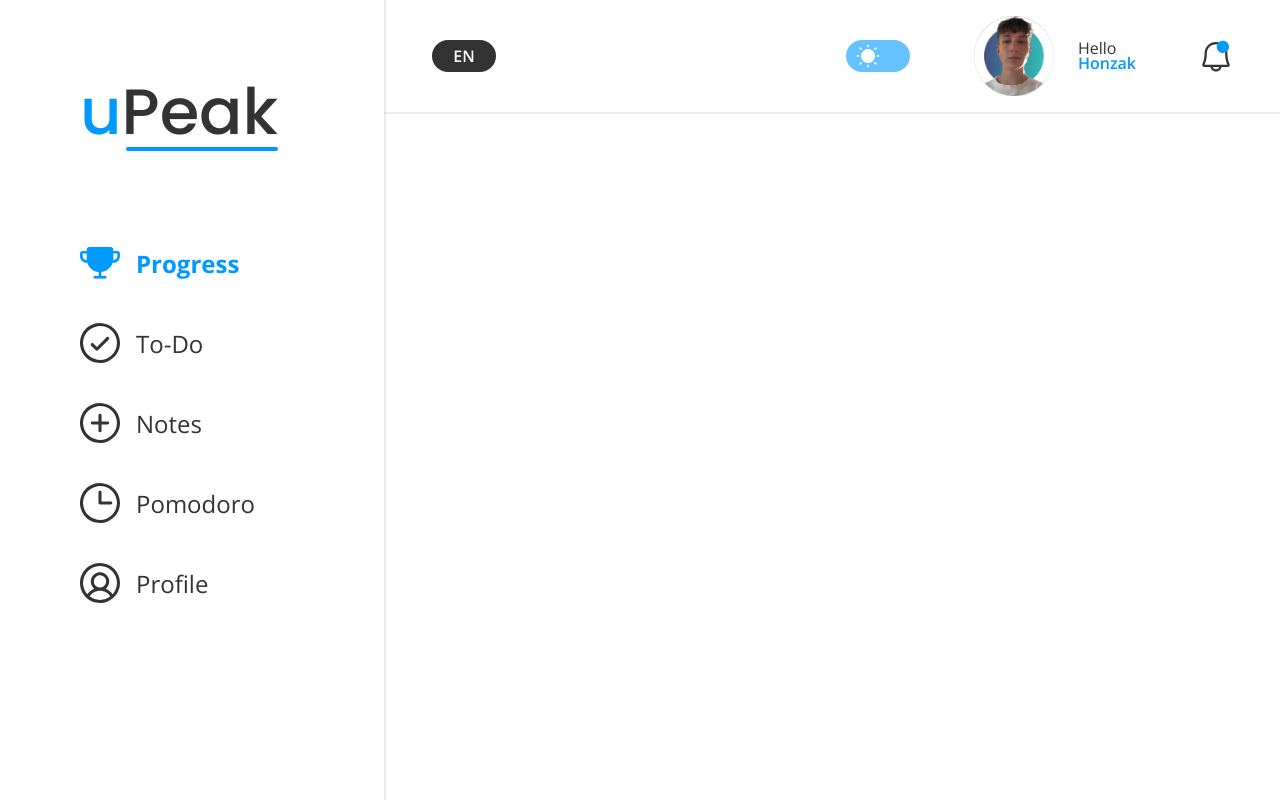
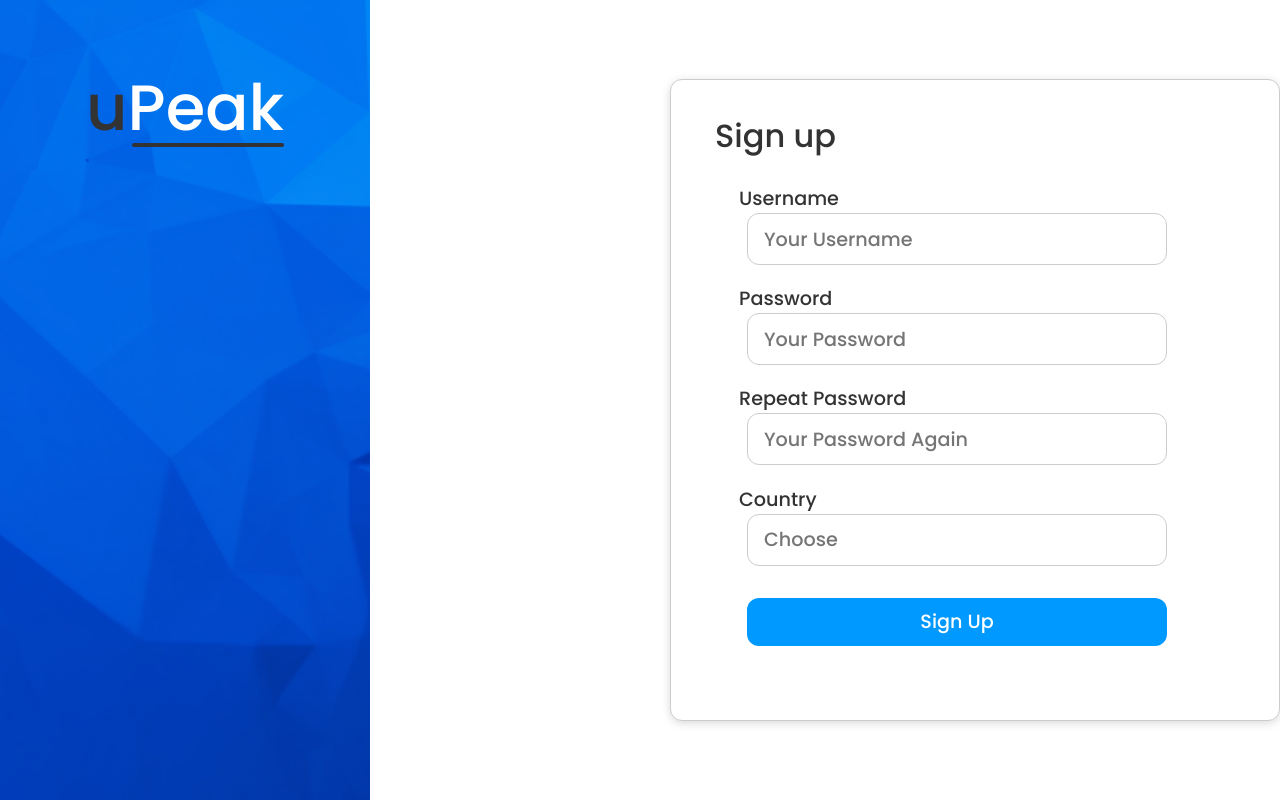
Before and after one commit to HonzaJeMocDobrej/uPeak, a React (Vite) app in the folder client/: page / in a window 1280 px wide. Built offline with nearby package versions, Linux system fonts and the light colour scheme.

Commit message:
register&login-todo

```diff
--- a/client/src/Path.jsx
+++ b/client/src/Path.jsx
@@ -7,6 +7,7 @@ import Notes from './pages/Notes'
 import Pomodoro from './pages/Pomodoro'
 import Profile from './pages/Profile'
 import { useState } from 'react'
+import Login from './pages/Login'
 
 function Path() {
 
@@ -18,7 +19,8 @@ function Path() {
     <>
         <Router>
             <Routes>
-                <Route path='/' element={
+              <Route path='/' element={<Login />}></Route>
+                <Route path='/progress' element={
                   <Progress
                    active='progress'
                    isEnglish={isEnglish}
--- /dev/null
+++ b/client/src/pages/Login.jsx
@@ -0,0 +1,29 @@
+import React from 'react'
+
+function Login() {
+  return (
+    <>
+    <div className="login">
+        <div className="lLogin">
+            <h1 className='fullHeading'>u<span className='blackSpan'>Peak<div className="underline"></div></span></h1>
+        </div>
+        <div className="rLogin">
+            <div className="signUp">
+                <h2>Sign up</h2>
+                <p className="inputH">Username</p>
+                <input placeholder='Your Username' type="text" />
+                <p className="inputH">Password</p>
+                <input placeholder='Your Password' type="text" />
+                <p className="inputH">Repeat Password</p>
+                <input placeholder='Your Password Again' type="text" />
+                <p className="inputH">Country</p>
+                <input placeholder='Choose' type="text" />
+                <button>Sign Up</button>
+            </div>
+        </div>
+    </div>
+    </>
+  )
+}
+
+export default Login
--- /dev/null
+++ b/client/src/styles/_loginPage.scss
@@ -0,0 +1,107 @@
+.login {
+    display: flex;
+    height: 100vh;
+
+    .lLogin {
+        height: 100%;
+        width: clamp(30rem, 45vw, 50rem);
+        background-color: aqua;
+        background-image: url(../assets/img/blueBg.png);
+        background-position: center;
+        background-size: cover;
+
+        .fullHeading {
+            margin-top: 3.75rem;
+            font-family: Poppins;
+            font-size: 4rem;
+            font-weight: 500;
+            color: #333;
+            margin-bottom: 0;
+            text-align: center;
+            // padding-right: 1rem;
+
+            .blackSpan {
+                color: white;
+                position: relative;
+
+                .underline {
+                    position: absolute;
+                    height: 3.5px;
+                    width: 97%;
+                    left: 3%;
+                    top: 5rem;
+                    border-radius: 8px;
+                    background-color: #333;
+                }
+            }
+        }
+    }
+
+    .rLogin {
+        display: flex;
+        align-items: center;
+        // justify-content: center;
+
+        .signUp {
+            height: 40rem;
+            width: 38rem;
+            margin-left: 18.75rem;
+            border-radius: 12px;
+            border: 1px solid #CCC;
+            background: #FFF;
+            filter: drop-shadow(0px 2px 4px rgba(0, 0, 0, 0.15));
+
+            h2 {
+                color: #333;
+                font-family: Poppins;
+                font-size: 2rem;
+                margin-left: 2.75rem;
+                font-weight: 500;
+                margin-top: 2rem;
+                margin-bottom: 0;
+            }
+
+            p {
+                color: #333;
+                font-family: Poppins;
+                font-size: 1.2rem;
+                font-weight: 500;
+                margin-left: 4.25rem;
+                margin-bottom: 0;
+
+                &:nth-child(2) {
+                    margin-top: 1.5rem;
+                }
+            }
+
+            input {
+                border-radius: 12px;
+                border: 1px solid #CCC;
+                background: #FFF;
+                width: 25rem;
+                height: 3rem;
+                margin-left: 4.75rem;
+
+                color: #999;
+                font-family: Poppins;
+                font-size: 1.2rem;
+                font-weight: 500;
+                padding-left: 1rem;
+            }
+
+            button {
+                width: 26.25rem;
+                height: 3rem;
+                background-color: #09F;
+                border-radius: 12px;
+                color: #FFF;
+                font-family: Poppins;
+                font-size: 1.2rem;
+                font-weight: 500;
+                margin-left: 4.75rem;
+                border: 0;
+                margin-top: 2rem;
+            }
+        }
+    }
+}
--- a/client/src/styles/styles.css
+++ b/client/src/styles/styles.css
@@ -372,6 +372,100 @@
   background-color: #333;
 }
 
+.login {
+  display: flex;
+  height: 100vh;
+}
+.login .lLogin {
+  height: 100%;
+  width: clamp(30rem, 45vw, 50rem);
+  background-color: aqua;
+  background-image: url(../assets/img/blueBg.png);
+  background-position: center;
+  background-size: cover;
+}
+.login .lLogin .fullHeading {
+  margin-top: 3.75rem;
+  font-family: Poppins;
+  font-size: 4rem;
+  font-weight: 500;
+  color: #333;
+  margin-bottom: 0;
+  text-align: center;
+}
+.login .lLogin .fullHeading .blackSpan {
+  color: white;
+  position: relative;
+}
+.login .lLogin .fullHeading .blackSpan .underline {
+  position: absolute;
+  height: 3.5px;
+  width: 97%;
+  left: 3%;
+  top: 5rem;
+  border-radius: 8px;
+  background-color: #333;
+}
+.login .rLogin {
+  display: flex;
+  align-items: center;
+}
+.login .rLogin .signUp {
+  height: 40rem;
+  width: 38rem;
+  margin-left: 18.75rem;
+  border-radius: 12px;
+  border: 1px solid #CCC;
+  background: #FFF;
+  filter: drop-shadow(0px 2px 4px rgba(0, 0, 0, 0.15));
+}
+.login .rLogin .signUp h2 {
+  color: #333;
+  font-family: Poppins;
+  font-size: 2rem;
+  margin-left: 2.75rem;
+  font-weight: 500;
+  margin-top: 2rem;
+  margin-bottom: 0;
+}
+.login .rLogin .signUp p {
+  color: #333;
+  font-family: Poppins;
+  font-size: 1.2rem;
+  font-weight: 500;
+  margin-left: 4.25rem;
+  margin-bottom: 0;
+}
+.login .rLogin .signUp p:nth-child(2) {
+  margin-top: 1.5rem;
+}
+.login .rLogin .signUp input {
+  border-radius: 12px;
+  border: 1px solid #CCC;
+  background: #FFF;
+  width: 25rem;
+  height: 3rem;
+  margin-left: 4.75rem;
+  color: #999;
+  font-family: Poppins;
+  font-size: 1.2rem;
+  font-weight: 500;
+  padding-left: 1rem;
+}
+.login .rLogin .signUp button {
+  width: 26.25rem;
+  height: 3rem;
+  background-color: #09F;
+  border-radius: 12px;
+  color: #FFF;
+  font-family: Poppins;
+  font-size: 1.2rem;
+  font-weight: 500;
+  margin-left: 4.75rem;
+  border: 0;
+  margin-top: 2rem;
+}
+
 html, body {
   margin: 0;
   padding: 0;
--- a/client/src/styles/styles.scss
+++ b/client/src/styles/styles.scss
@@ -2,6 +2,7 @@
 @use './leftMenu';
 @use './topMenu';
 @use './mainStuff';
+@use './loginPage';
 
 html, body {
     margin: 0;
```
Also changed, not shown: client/src/assets/img/blueBg.png (added), 1 other file (tests, documents, lock files or other folders).
